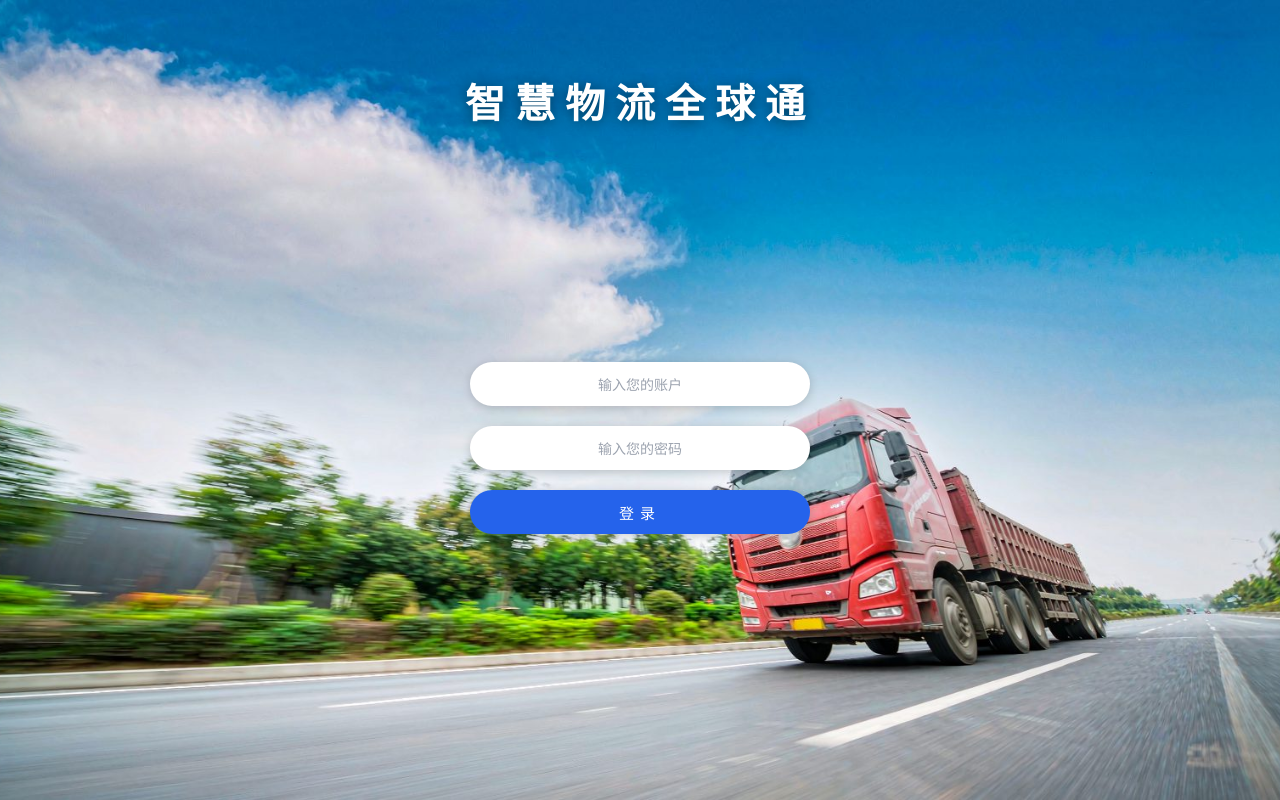
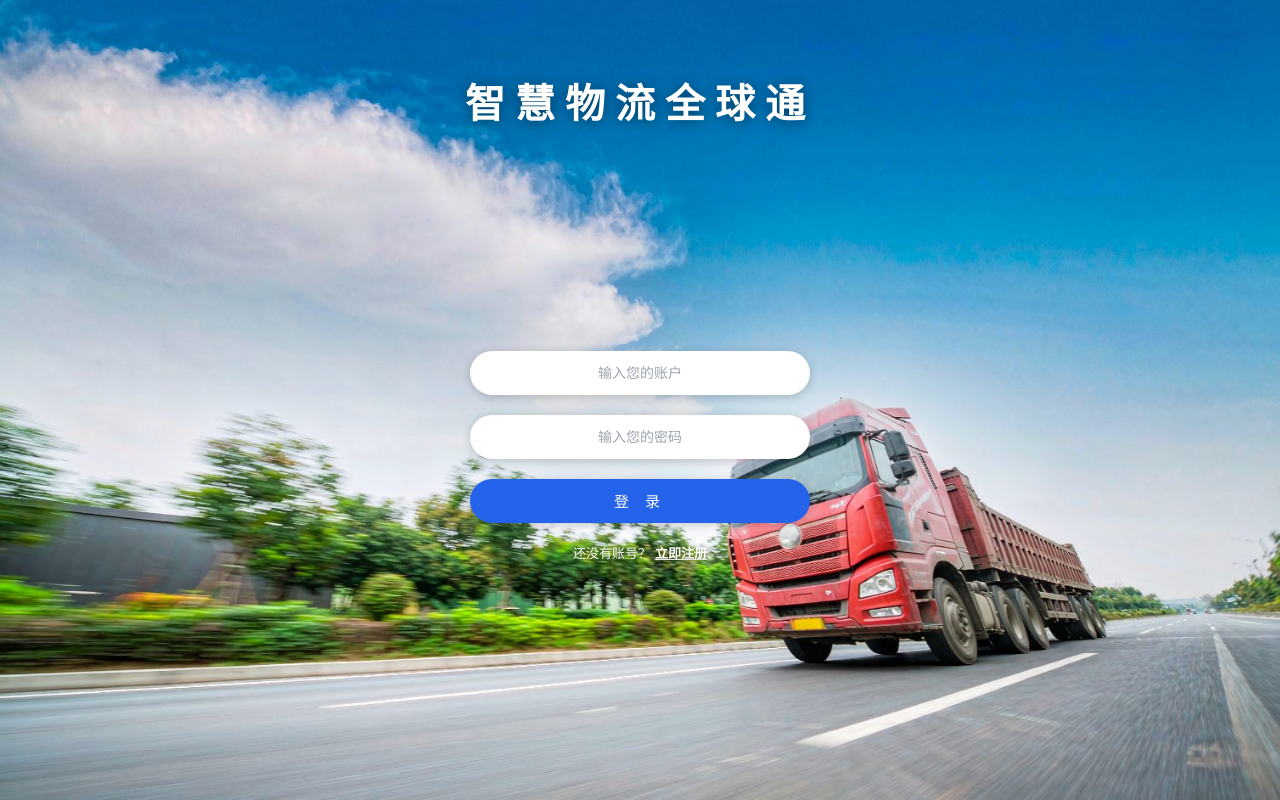
Before and after one commit to dev-0517/wuliu, a Vue app in the folder frontend_template/: page /login in a window 1280 px wide. Built offline with nearby package versions, Linux system fonts and the light colour scheme.

Commit message:
feat: 登录页支持注册与登录切换，新增注册接口（自动登录，operator 角色）

```diff
--- a/frontend_template/src/views/LoginView.vue
+++ b/frontend_template/src/views/LoginView.vue
@@ -5,16 +5,27 @@ import api from '../api'
 import bgUrl from '../assets/login-bg.jpg'
 
 const router = useRouter()
+const mode = ref('login') // login | register
 const username = ref('')
 const password = ref('')
+const confirm = ref('')
 const loading = ref(false)
 const error = ref('')
 
 async function submit() {
   error.value = ''
+  if (!username.value.trim() || !password.value) {
+    error.value = '请输入账户和密码'
+    return
+  }
+  if (mode.value === 'register' && password.value !== confirm.value) {
+    error.value = '两次输入的密码不一致'
+    return
+  }
   loading.value = true
   try {
-    const data = await api.post('/auth/login', { username: username.value, password: password.value })
+    const path = mode.value === 'login' ? '/auth/login' : '/auth/register'
+    const data = await api.post(path, { username: username.value.trim(), password: password.value })
     localStorage.setItem('token', data.token)
     localStorage.setItem('user', JSON.stringify(data.user))
     router.push('/')
@@ -33,10 +44,17 @@ async function submit() {
     <form class="login-form" @submit.prevent="submit">
       <input v-model="username" class="login-input" placeholder="输入您的账户" autocomplete="username" />
       <input v-model="password" class="login-input" type="password" placeholder="输入您的密码" autocomplete="current-password" />
+      <input v-if="mode === 'register'" v-model="confirm" class="login-input" type="password" placeholder="再次输入密码" autocomplete="new-password" />
       <p v-if="error" class="login-err">{{ error }}</p>
       <button class="login-btn" :disabled="loading">
-        {{ loading ? '登录中…' : '登录' }}
+        {{ loading ? '提交中…' : mode === 'login' ? '登 录' : '注 册' }}
       </button>
+      <p class="login-switch">
+        <span>{{ mode === 'login' ? '还没有账号？' : '已有账号？' }}</span>
+        <a @click.prevent="mode = mode === 'login' ? 'register' : 'login'; error = ''">
+          {{ mode === 'login' ? '立即注册' : '去登录' }}
+        </a>
+      </p>
     </form>
   </div>
 </template>
@@ -67,7 +85,7 @@ async function submit() {
   align-items: center;
   gap: 20px;
   width: min(340px, 86vw);
-  padding: 30px 0 8vh;
+  padding: 30px 0 6vh;
 }
 
 .login-input {
@@ -109,4 +127,19 @@ async function submit() {
   border-radius: 14px;
   padding: 6px 16px;
 }
+
+.login-switch {
+  margin: 0;
+  font-size: 13px;
+  color: #fff;
+  text-shadow: 0 1px 6px rgba(0, 0, 0, .4);
+}
+
+.login-switch a {
+  color: #fff;
+  font-weight: 600;
+  text-decoration: underline;
+  cursor: pointer;
+  margin-left: 4px;
+}
 </style>
```
Also changed, not shown: 2 other files (tests, documents, lock files or other folders).
